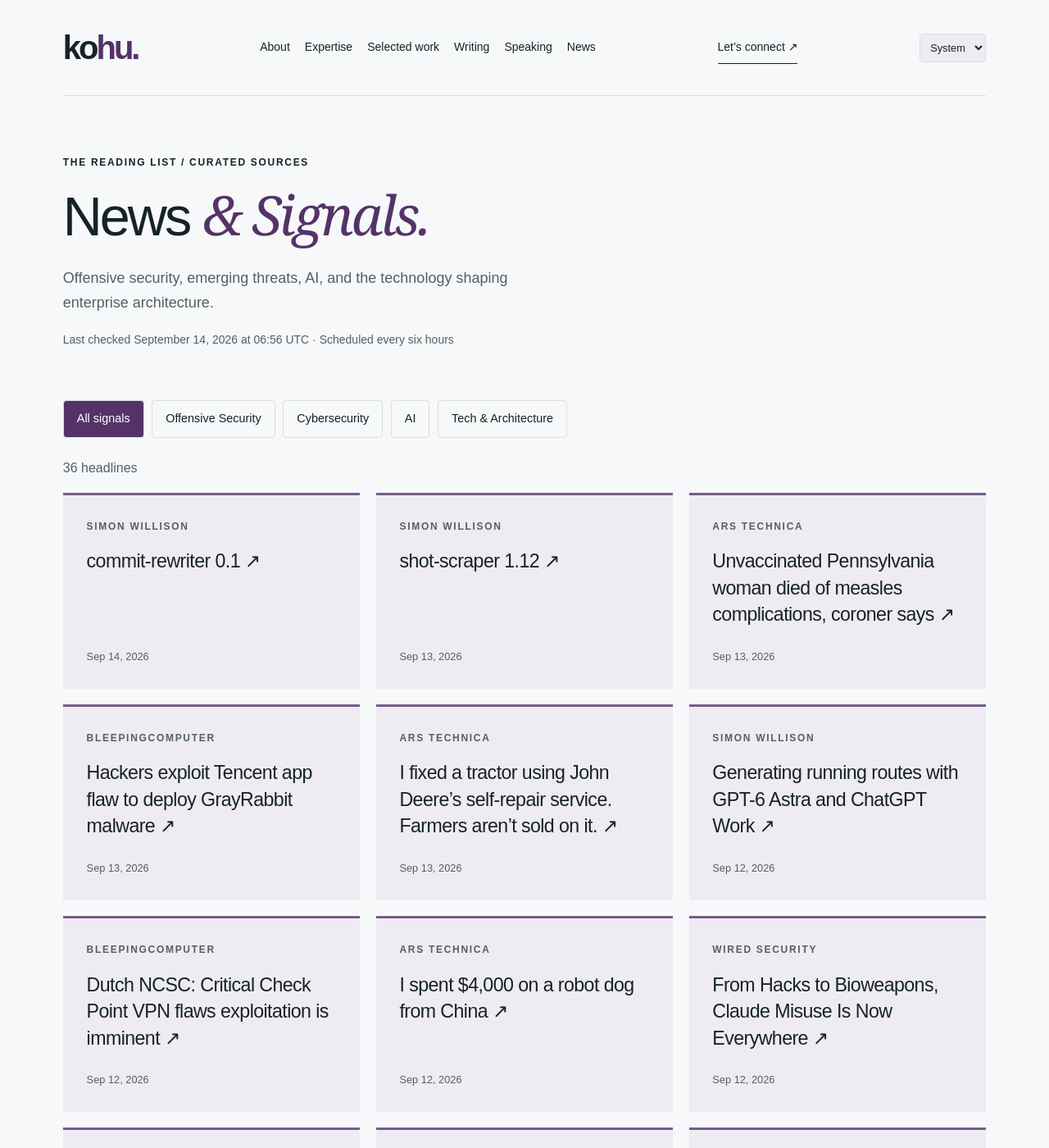
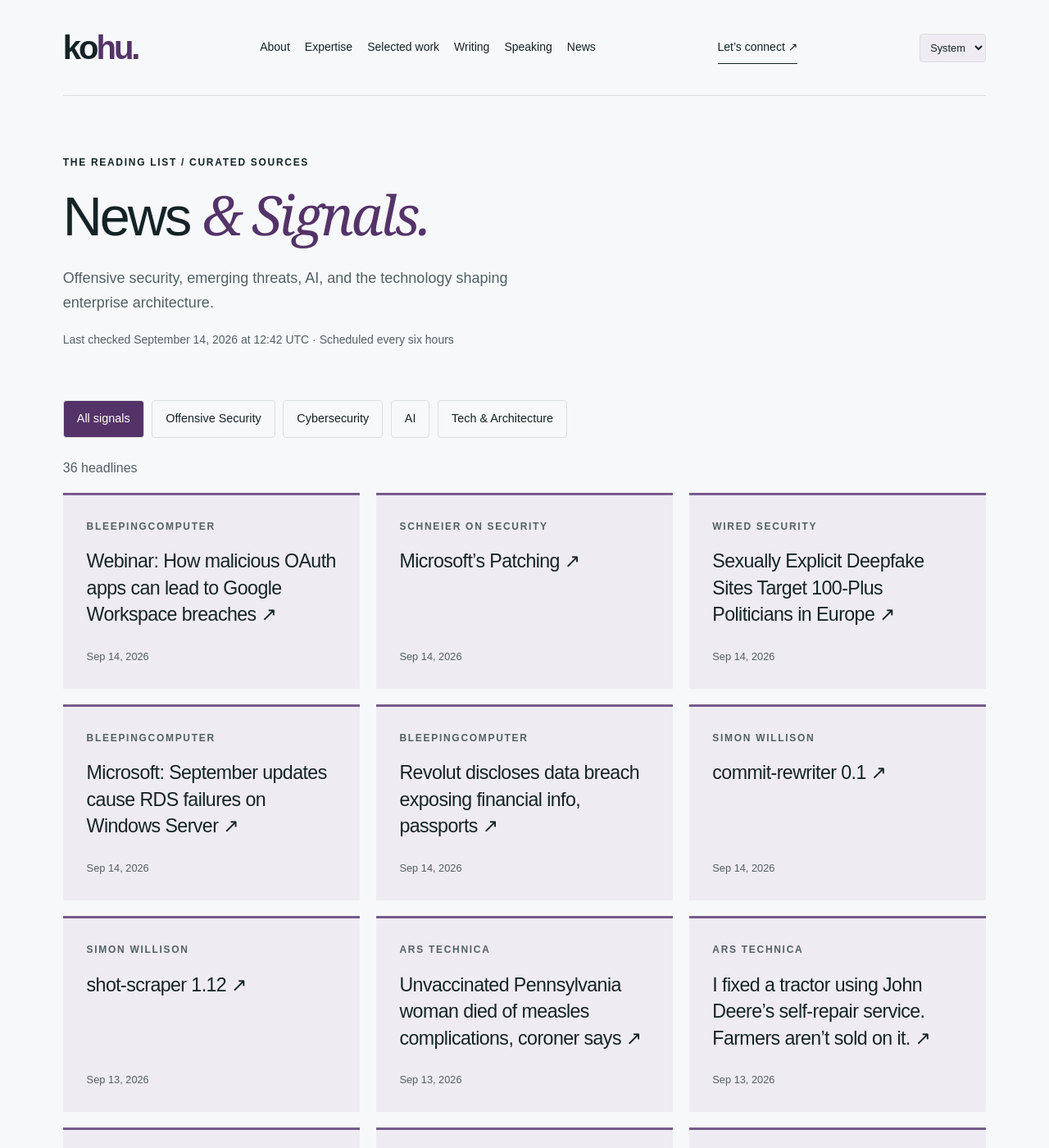
Before and after one commit to hntk/hntk.github.io, a Jekyll site: the page built from news/index.html, in a window 1280 px wide and 1400 px high. Shown: the whole window at 82% size. Built offline with Jekyll 4.4.1, drawn with Linux system fonts in a browser that asks for light colours; part of the change alters nothing that is shown; some of the changed text lies outside the part shown.

Commit message:
Refresh News and Signals

```diff
--- a/_data/news.json
+++ b/_data/news.json
@@ -1,6 +1,46 @@
 {
-  "updated": "2026-09-14T06:56:52.001121+00:00",
+  "updated": "2026-09-14T12:42:25.007803+00:00",
   "items": [
+    {
+      "title": "Webinar: How malicious OAuth apps can lead to Google Workspace breaches",
+      "url": "https://www.bleepingcomputer.com/news/security/webinar-how-malicious-oauth-apps-can-lead-to-google-workspace-breaches/",
+      "published": "2026-09-14T12:15:23+00:00",
+      "source": "BleepingComputer",
+      "source_id": "bleepingcomputer",
+      "category": "cybersecurity"
+    },
+    {
+      "title": "Microsoft’s Patching",
+      "url": "https://www.schneier.com/blog/archives/2026/09/microsofts-patching.html",
+      "published": "2026-09-14T11:03:26+00:00",
+      "source": "Schneier on Security",
+      "source_id": "schneier",
+      "category": "cybersecurity"
+    },
+    {
+      "title": "Sexually Explicit Deepfake Sites Target 100-Plus Politicians in Europe",
+      "url": "https://www.wired.com/story/sexually-explicit-deepfake-sites-target-100-plus-politicians-in-europe/",
+      "published": "2026-09-14T11:00:00+00:00",
+      "source": "WIRED Security",
+      "source_id": "wired",
+      "category": "cybersecurity"
+    },
+    {
+      "title": "Microsoft: September updates cause RDS failures on Windows Server",
+      "url": "https://www.bleepingcomputer.com/news/microsoft/microsoft-september-updates-cause-rds-failures-on-windows-server/",
+      "published": "2026-09-14T09:50:25+00:00",
+      "source": "BleepingComputer",
+      "source_id": "bleepingcomputer",
+      "category": "cybersecurity"
+    },
+    {
+      "title": "Revolut discloses data breach exposing financial info, passports",
+      "url": "https://www.bleepingcomputer.com/news/security/revolut-discloses-data-breach-exposing-financial-info-passports/",
+      "published": "2026-09-14T08:48:24+00:00",
+      "source": "BleepingComputer",
+      "source_id": "bleepingcomputer",
+      "category": "cybersecurity"
+    },
     {
       "title": "commit-rewriter 0.1",
       "url": "https://simonwillison.net/2026/Sep/14/commit-rewriter/",
@@ -26,14 +66,6 @@
       "category": "tech-architecture"
     },
     {
-      "title": "Hackers exploit Tencent app flaw to deploy GrayRabbit malware",
-      "url": "https://www.bleepingcomputer.com/news/security/hackers-exploit-tencent-app-flaw-to-deploy-grayrabbit-malware/",
-      "published": "2026-09-13T14:26:32+00:00",
-      "source": "BleepingComputer",
-      "source_id": "bleepingcomputer",
-      "category": "cybersecurity"
-    },
-    {
       "title": "I fixed a tractor using John Deere’s self-repair service. Farmers aren’t sold on it.",
       "url": "https://arstechnica.com/gadgets/2026/09/i-fixed-a-tractor-using-john-deeres-self-repair-service-farmers-arent-sold-on-it/",
       "published": "2026-09-13T11:00:41+00:00",
@@ -50,14 +82,6 @@
       "category": "ai"
     },
     {
-      "title": "Dutch NCSC: Critical Check Point VPN flaws exploitation is imminent",
-      "url": "https://www.bleepingcomputer.com/news/security/dutch-ncsc-critical-check-point-vpn-flaws-exploitation-is-imminent/",
-      "published": "2026-09-12T14:14:32+00:00",
-      "source": "BleepingComputer",
-      "source_id": "bleepingcomputer",
-      "category": "cybersecurity"
-    },
-    {
       "title": "I spent $4,000 on a robot dog from China",
       "url": "https://arstechnica.com/gadgets/2026/09/i-spent-4000-on-a-robot-dog-from-china/",
       "published": "2026-09-12T11:00:53+00:00",
@@ -71,14 +95,6 @@
       "published": "2026-09-12T10:30:00+00:00",
       "source": "WIRED Security",
       "source_id": "wired",
-      "category": "cybersecurity"
-    },
-    {
-      "title": "Hackers abused Claude to extract secrets from 1.8M Android apps",
-      "url": "https://www.bleepingcomputer.com/news/security/hackers-abused-claude-to-extract-secrets-from-18m-android-apps/",
-      "published": "2026-09-11T20:19:09+00:00",
-      "source": "BleepingComputer",
-      "source_id": "bleepingcomputer",
       "category": "cybersecurity"
     },
     {
@@ -138,14 +154,6 @@
       "category": "cybersecurity"
     },
     {
-      "title": "The US and Mexico Announce They’re Teaming Up Against Drones",
-      "url": "https://www.wired.com/story/us-and-mexico-announce-teaming-up-against-drones/",
-      "published": "2026-09-11T09:15:00+00:00",
-      "source": "WIRED Security",
-      "source_id": "wired",
-      "category": "cybersecurity"
-    },
-    {
       "title": "Skild AI Taps NVIDIA Physical AI to Teach Robots New Tasks From a Single Video",
       "url": "https://blogs.nvidia.com/blog/skild-ai-s1-physical-ai/",
       "published": "2026-09-10T16:30:35+00:00",
@@ -186,12 +194,12 @@
       "category": "tech-architecture"
     },
     {
-      "title": "AIs Compress Exploit Timeline",
-      "url": "https://www.schneier.com/blog/archives/2026/09/ais-compress-exploit-timeline.html",
-      "published": "2026-09-10T10:40:35+00:00",
-      "source": "Schneier on Security",
-      "source_id": "schneier",
-      "category": "cybersecurity"
+      "title": "Async GRPO with LoRA across HF Jobs: a bucket, a proxy, and no NCCL",
+      "url": "https://huggingface.co/blog/asyncgrpo-lora-hfjobs",
+      "published": "2026-09-10T00:00:00+00:00",
+      "source": "Hugging Face",
+      "source_id": "hugging-face",
+      "category": "ai"
     },
     {
       "title": "Rebuilding AUTOMATIC1111 with Gradio Workflow",
@@ -242,14 +250,6 @@
       "category": "offensive-security"
     },
     {
-      "title": "Safety for Whom? Refusing the Right Subset of a Topic, Not the Whole Topic",
-      "url": "https://huggingface.co/blog/MultiverseComputingCAI/safety-for-whom",
-      "published": "2026-09-08T14:23:07+00:00",
-      "source": "Hugging Face",
-      "source_id": "hugging-face",
-      "category": "ai"
-    },
-    {
       "title": "GigaPath-Flash and GigaTIME-Flash: Toward population-scale discovery with efficient pathology foundation models",
       "url": "https://www.microsoft.com/en-us/research/blog/gigapath-flash-and-gigatime-flash-toward-population-scale-discovery-with-efficient-pathology-foundation-models/",
       "published": "2026-08-31T16:00:00+00:00",
@@ -295,79 +295,79 @@
       "id": "ars-technica",
       "name": "Ars Technica",
       "status": "ok",
-      "last_success": "2026-09-14T06:56:52.001121+00:00"
+      "last_success": "2026-09-14T12:42:25.007803+00:00"
     },
     {
       "id": "bleepingcomputer",
       "name": "BleepingComputer",
       "status": "ok",
-      "last_success": "2026-09-14T06:56:52.001121+00:00"
+      "last_success": "2026-09-14T12:42:25.007803+00:00"
     },
     {
       "id": "cloudflare",
       "name": "Cloudflare",
       "status": "ok",
-      "last_success": "2026-09-14T06:56:52.001121+00:00"
+      "last_success": "2026-09-14T12:42:25.007803+00:00"
     },
     {
       "id": "dark-reading",
       "name": "Dark Reading",
       "status": "ok",
-      "last_success": "2026-09-14T06:56:52.001121+00:00"
+      "last_success": "2026-09-14T12:42:25.007803+00:00"
     },
     {
       "id": "hugging-face",
       "name": "Hugging Face",
       "status": "ok",
-      "last_success": "2026-09-14T06:56:52.001121+00:00"
+      "last_success": "2026-09-14T12:42:25.007803+00:00"
     },
     {
       "id": "microsoft-research",
       "name": "Microsoft Research",
       "status": "ok",
-      "last_success": "2026-09-14T06:56:52.001121+00:00"
+      "last_success": "2026-09-14T12:42:25.007803+00:00"
     },
     {
       "id": "nvidia",
       "name": "NVIDIA",
       "status": "ok",
-      "last_success": "2026-09-14T06:56:52.001121+00:00"
+      "last_success": "2026-09-14T12:42:25.007803+00:00"
     },
     {
       "id": "portswigger",
       "name": "PortSwigger Research",
       "status": "ok",
-      "last_success": "2026-09-14T06:56:52.001121+00:00"
+      "last_success": "2026-09-14T12:42:25.007803+00:00"
     },
     {
       "id": "schneier",
       "name": "Schneier on Security",
       "status": "ok",
-      "last_success": "2026-09-14T06:56:52.001121+00:00"
+      "last_success": "2026-09-14T12:42:25.007803+00:00"
     },
     {
       "id": "simon-willison",
       "name": "Simon Willison",
       "status": "ok",
-      "last_success": "2026-09-14T06:56:52.001121+00:00"
+      "last_success": "2026-09-14T12:42:25.007803+00:00"
     },
     {
       "id": "specterops",
       "name": "SpecterOps",
       "status": "ok",
-      "last_success": "2026-09-14T06:56:52.001121+00:00"
+      "last_success": "2026-09-14T12:42:25.007803+00:00"
     },
     {
       "id": "trail-of-bits",
       "name": "Trail of Bits",
       "status": "ok",
-      "last_success": "2026-09-14T06:56:52.001121+00:00"
+      "last_success": "2026-09-14T12:42:25.007803+00:00"
     },
     {
       "id": "wired",
       "name": "WIRED Security",
       "status": "ok",
-      "last_success": "2026-09-14T06:56:52.001121+00:00"
+      "last_success": "2026-09-14T12:42:25.007803+00:00"
     }
   ]
 }
```
